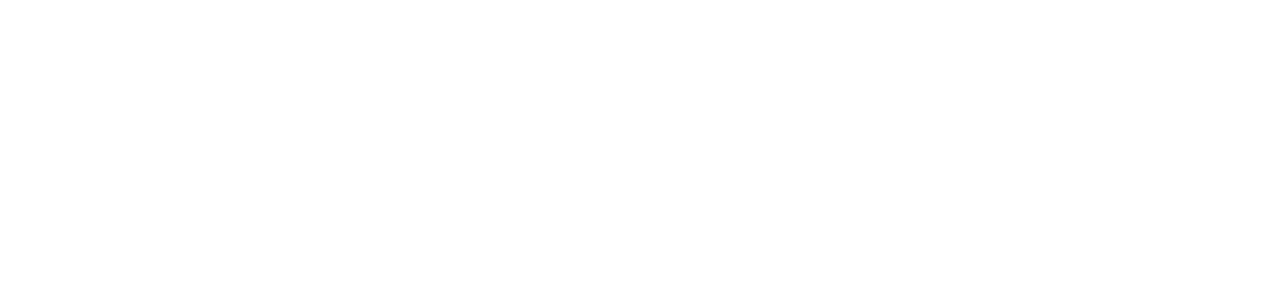
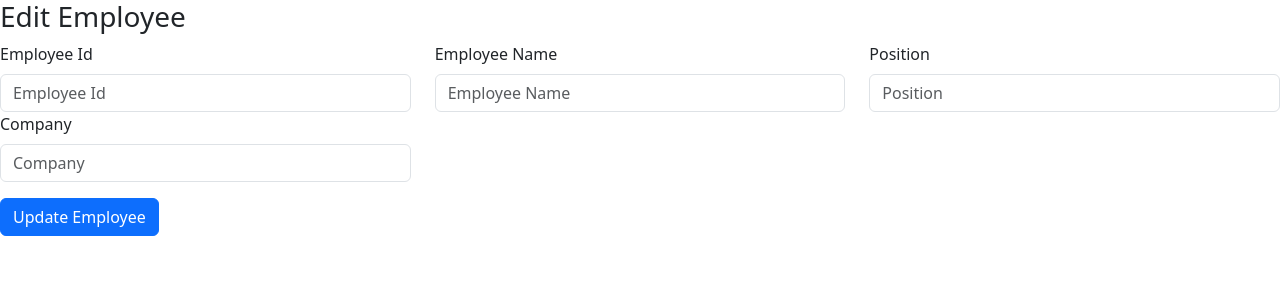
Before and after one commit to rohitware/react-crud, a React (Vite) app: page /edit-employee/1 in a window 1280 px wide. Before the commit this address had no page. Shown: the top 300 px of the page. Built offline with nearby package versions, Linux system fonts and the light colour scheme.

Commit message:
feat: implement employee update functionality

```diff
--- a/src/CRUDUsingContext/CRUDMain.jsx
+++ b/src/CRUDUsingContext/CRUDMain.jsx
@@ -12,7 +12,7 @@
         <Routes>
           <Route path="/" element={<EmployeeList />} />
           <Route path="/add-employee" element={<AddEmployee />} />
-          <Route path="/edit-employee" element={<EditEmployee />} />
+          <Route path="/edit-employee/:id" element={<EditEmployee />} />
         </Routes>
       </EmployeeStore>
     </Router>
--- a/src/CRUDUsingContext/EditEmployee.jsx
+++ b/src/CRUDUsingContext/EditEmployee.jsx
@@ -1,7 +1,120 @@
-import React from "react";
+import React, { useContext, useEffect } from "react";
+import { useParams, useNavigate } from "react-router-dom";
+import { useState } from "react";
+import Button from "react-bootstrap/Button";
+import Col from "react-bootstrap/Col";
+import Form from "react-bootstrap/Form";
+import Row from "react-bootstrap/Row";
+import EmployeeContext from "./EmployeeContext";
 
 const EditEmployee = () => {
-  return <div>EditEmployee</div>;
+  const { id } = useParams();
+  console.log(id);
+  const [validated, setValidated] = useState(false);
+  const [formData, setFormData] = useState({
+    empId: "",
+    name: "",
+    position: "",
+    company: "",
+  });
+  const HandleChange = (e) => {
+    const { name, value } = e.target;
+    setFormData((preData) => ({
+      ...preData,
+      [name]: value,
+    }));
+  };
+
+  const { employee, updateEmployee } = useContext(EmployeeContext);
+  useEffect(() => {
+    const emp = employee.find((emp) => emp.id === parseInt(id));
+    if (emp) {
+      setFormData({
+        empId: emp.empId || "",
+        name: emp.name || "",
+        position: emp.position || "",
+        company: emp.company || "",
+      });
+    }
+  }, [employee, id]);
+
+  const navigate = useNavigate();
+
+  const handleUpdate = (event) => {
+    const form = event.currentTarget;
+    if (form.checkValidity() === false) {
+      event.stopPropagation();
+    } else {
+      const { empId, name, position, company } = formData;
+      const employee = { id: parseInt(id), empId, name, position, company };
+      console.log(employee);
+      updateEmployee(parseInt(id), employee);
+      navigate("/");
+    }
+    event.preventDefault();
+    setFormData({ empId: "", name: "", position: "", company: "" });
+    setValidated(false);
+  };
+  return (
+    <>
+      <h3>Edit Employee</h3>
+
+      <Form noValidate validated={validated} onSubmit={handleUpdate}>
+        <Row className="mb-3">
+          <Form.Group as={Col} md="4" controlId="validationCustom01">
+            <Form.Label>Employee Id</Form.Label>
+            <Form.Control
+              required
+              type="text"
+              placeholder="Employee Id"
+              name="empId"
+              value={formData.empId}
+              onChange={HandleChange}
+            />
+            <Form.Control.Feedback>Looks good!</Form.Control.Feedback>
+          </Form.Group>
+          <Form.Group as={Col} md="4" controlId="validationCustom02">
+            <Form.Label>Employee Name</Form.Label>
+            <Form.Control
+              required
+              type="text"
+              placeholder="Employee Name"
+              name="name"
+              value={formData.name}
+              onChange={HandleChange}
+            />
+            <Form.Control.Feedback>Looks good!</Form.Control.Feedback>
+          </Form.Group>
+          <Form.Group as={Col} md="4" controlId="validationCustom03">
+            <Form.Label>Position</Form.Label>
+            <Form.Control
+              required
+              type="text"
+              placeholder="Position"
+              name="position"
+              value={formData.position}
+              onChange={HandleChange}
+            />
+            <Form.Control.Feedback>Looks good!</Form.Control.Feedback>
+          </Form.Group>
+          <Form.Group as={Col} md="4" controlId="validationCustom04">
+            <Form.Label>Company</Form.Label>
+            <Form.Control
+              required
+              type="text"
+              placeholder="Company"
+              name="company"
+              value={formData.company}
+              onChange={HandleChange}
+            />
+            <Form.Control.Feedback>Looks good!</Form.Control.Feedback>
+          </Form.Group>
+        </Row>
+
+        <Button type="submit">Update Employee</Button>
+      </Form>
+    </>
+  );
 };
 
 export default EditEmployee;
--- a/src/CRUDUsingContext/EmployeeList.jsx
+++ b/src/CRUDUsingContext/EmployeeList.jsx
@@ -24,15 +24,29 @@
             <th>Employee Name</th>
             <th>Position</th>
             <th>Company</th>
+            <th>Action</th>
           </tr>
         </thead>
         <tbody>
-          {employee.map((emp, index) => (
-            <tr key={emp.id || index}>
+          {employee.map((emp) => (
+            <tr key={emp.id}>
               <td>{emp.empId}</td>
               <td>{emp.name}</td>
               <td>{emp.position}</td>
               <td>{emp.company}</td>
+              <td>
+                <Button
+                  variant="primary"
+                  size="sm"
+                  className="me-2"
+                  onClick={() => navigate(`/edit-employee/${emp.id}`)}
+                >
+                  Edit
+                </Button>
+                <Button variant="danger" size="sm">
+                  Delete
+                </Button>
+              </td>
             </tr>
           ))}
         </tbody>
--- a/src/CRUDUsingContext/EmployeeStore.jsx
+++ b/src/CRUDUsingContext/EmployeeStore.jsx
@@ -3,14 +3,18 @@
 
 const EmployeeStore = ({ children }) => {
   const [employee, setEmployee] = useState([]);
+
   const addEmployee = (employeeVal) => {
     console.log("Inside Emp function", employeeVal);
-
     setEmployee([...employee, employeeVal]);
   };
 
+  const updateEmployee = (id, updatedEmp) => {
+    setEmployee(employee.map((emp) => (emp.id === id ? updatedEmp : emp)));
+  };
+
   return (
-    <EmployeeContext.Provider value={{ employee, addEmployee }}>
+    <EmployeeContext.Provider value={{ employee, addEmployee, updateEmployee }}>
       {children}
     </EmployeeContext.Provider>
   );
```
